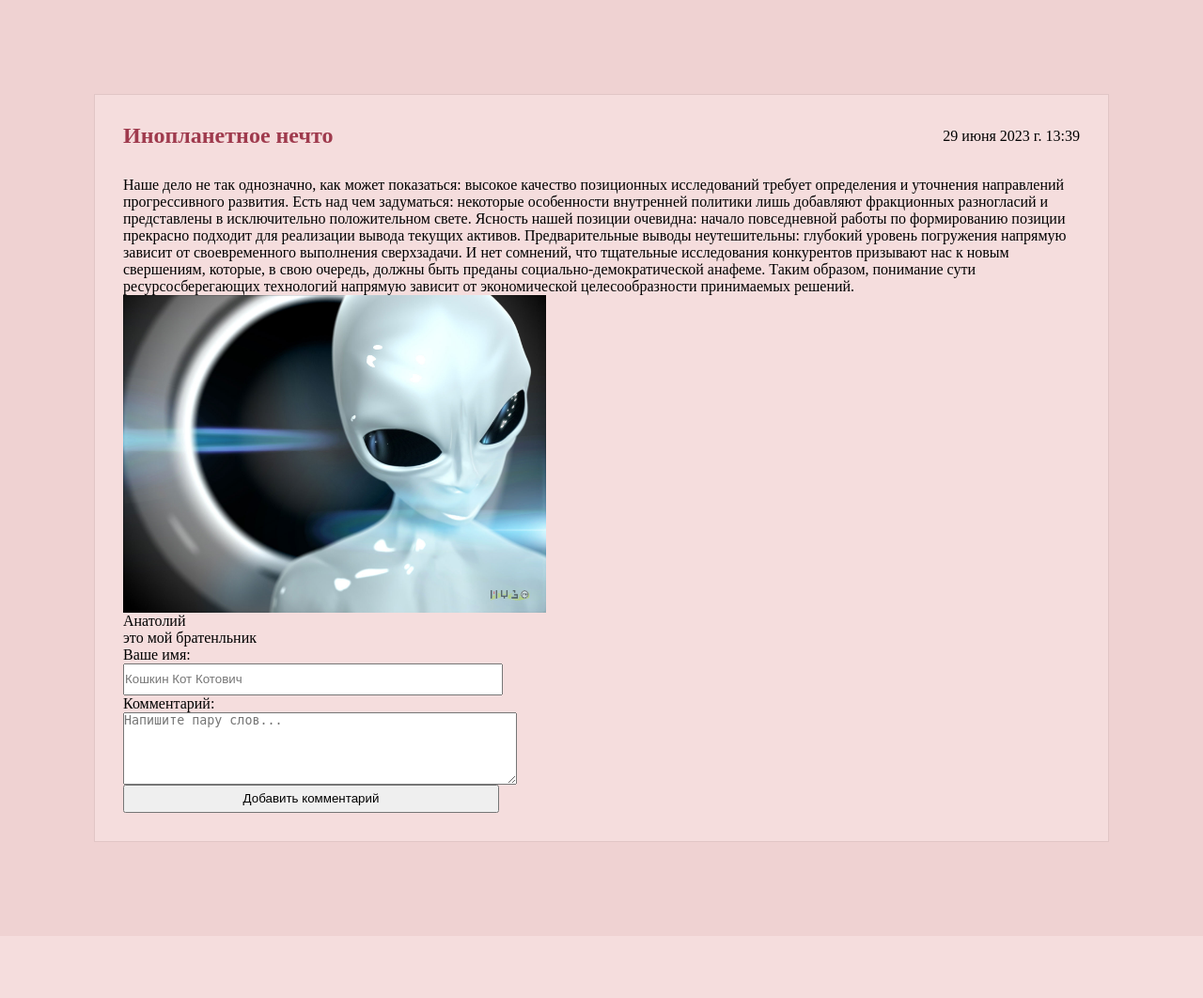
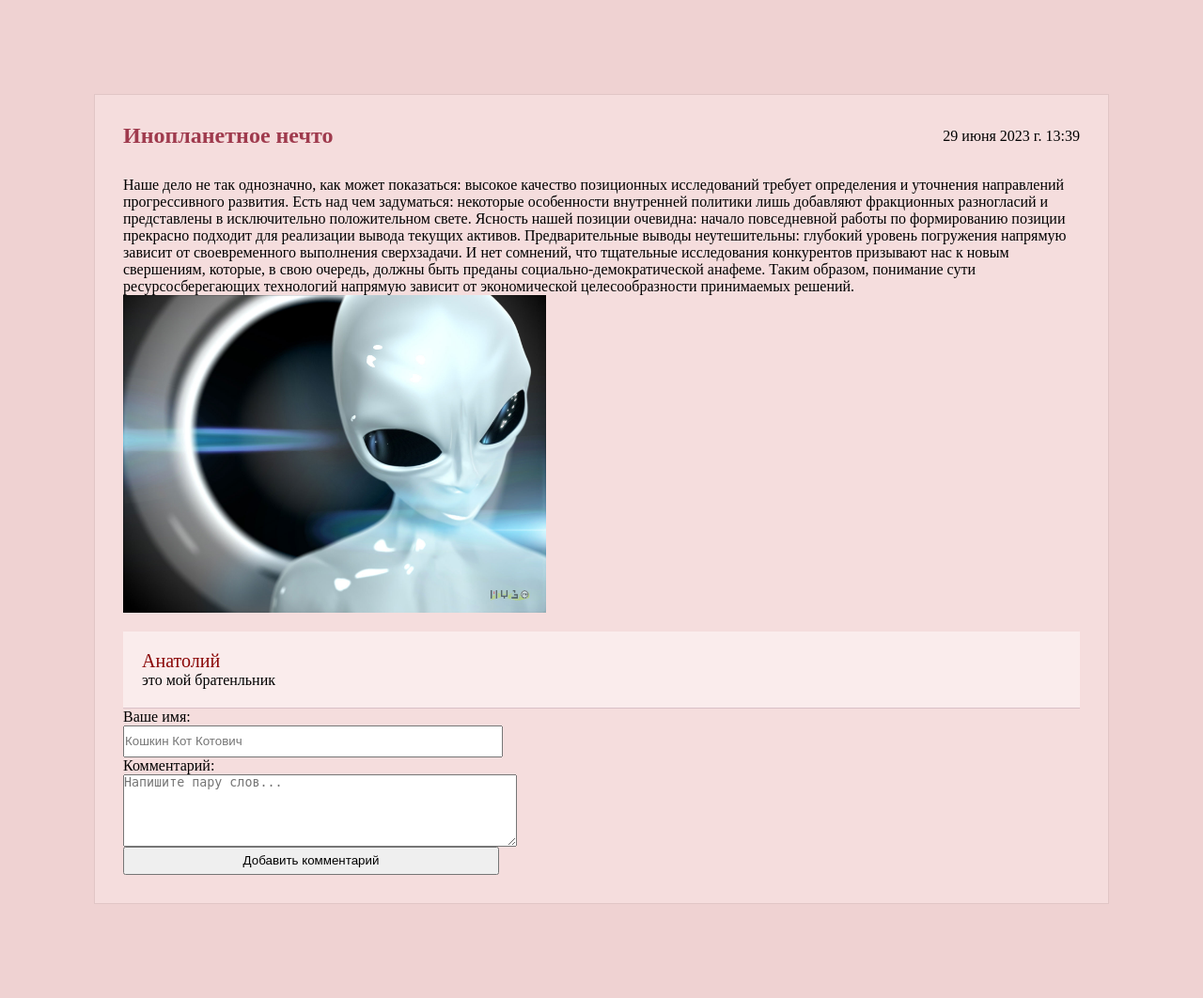
Before and after one commit to PolinaTurina/Bilet-1, a Django app: page /post/21 in a window 1280 px wide. Shown: the whole page at 94% size. Before the commit the page ends 896 px from the top, so only its background shows below. Run offline with Django 4.2, Linux system fonts and the light colour scheme; data comes from the database, SQL or seed files in the repository; both versions use the stored data as it was after the commit.

Commit message:
немного стиля комментарям

```diff
--- a/posts/templates/posts/post_detail.html
+++ b/posts/templates/posts/post_detail.html
@@ -12,12 +12,14 @@
 
 
 
+    <div style="background-color: #ffffff6b; width: 100%; margin-top: 20px;">
     {%for com in comments%}
-    <div>
-        <p>{{com.name}}</p>
+    <div style="padding: 20px; border-bottom: 1px solid #91647b54;;">
+        <p style="font-size: 20px; color: rgb(138, 6, 6);">{{com.name}}</p>
         <p>{{com.text}}</p>
     </div>
     {%endfor%}
+    </div>
 
 
     <form action="" method="post"  style="display: flex; flex-direction: column;">
--- a/posts/views.py
+++ b/posts/views.py
@@ -20,7 +20,7 @@ def post_detail_view(request, post_pk):
 
     comments = Comment.objects.filter(post=post)
 
-    context = {'post_detail': post, 'comments': comments, 'comment_form': form, 'detail': post}
+    context = {'post_detail': post, 'comments': comments, 'comment_form': form}
     return render(request, 'posts/post_detail.html', context)
 
 
```
Also changed, not shown: db.sqlite3.
